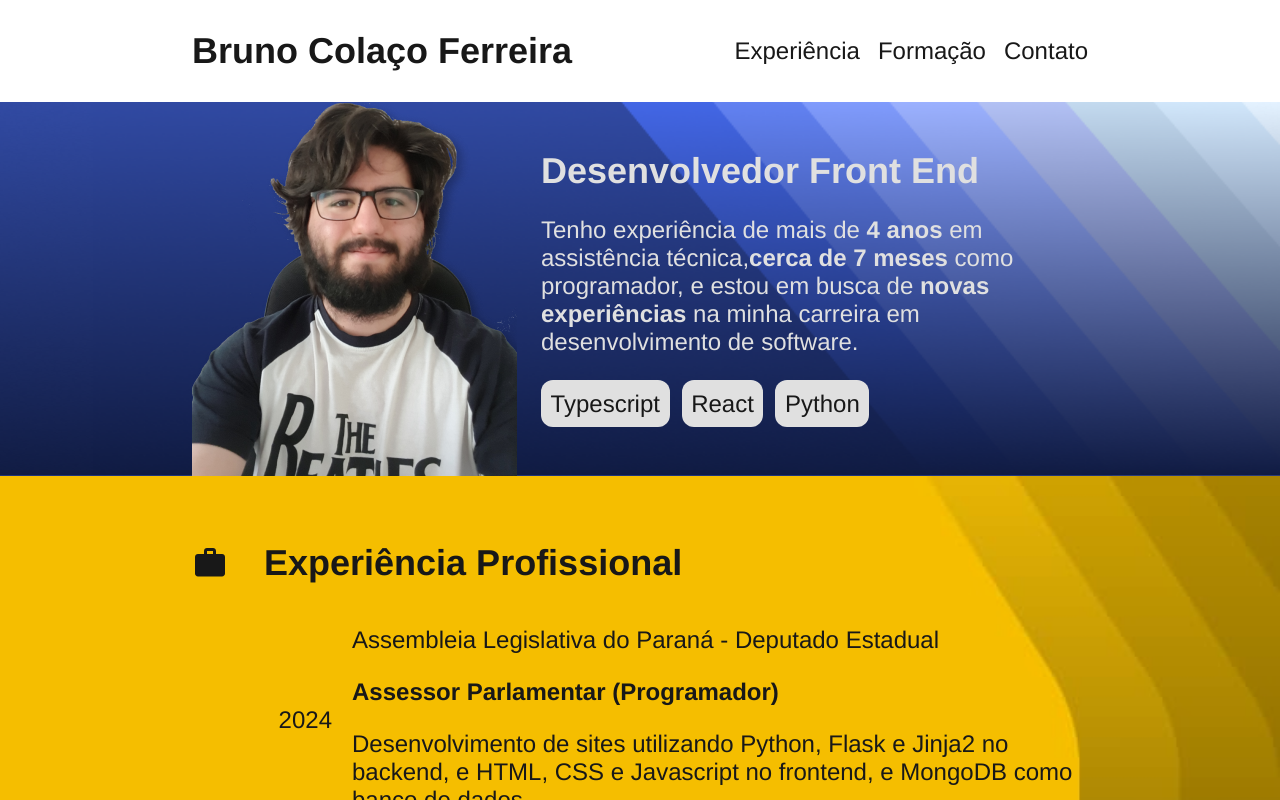
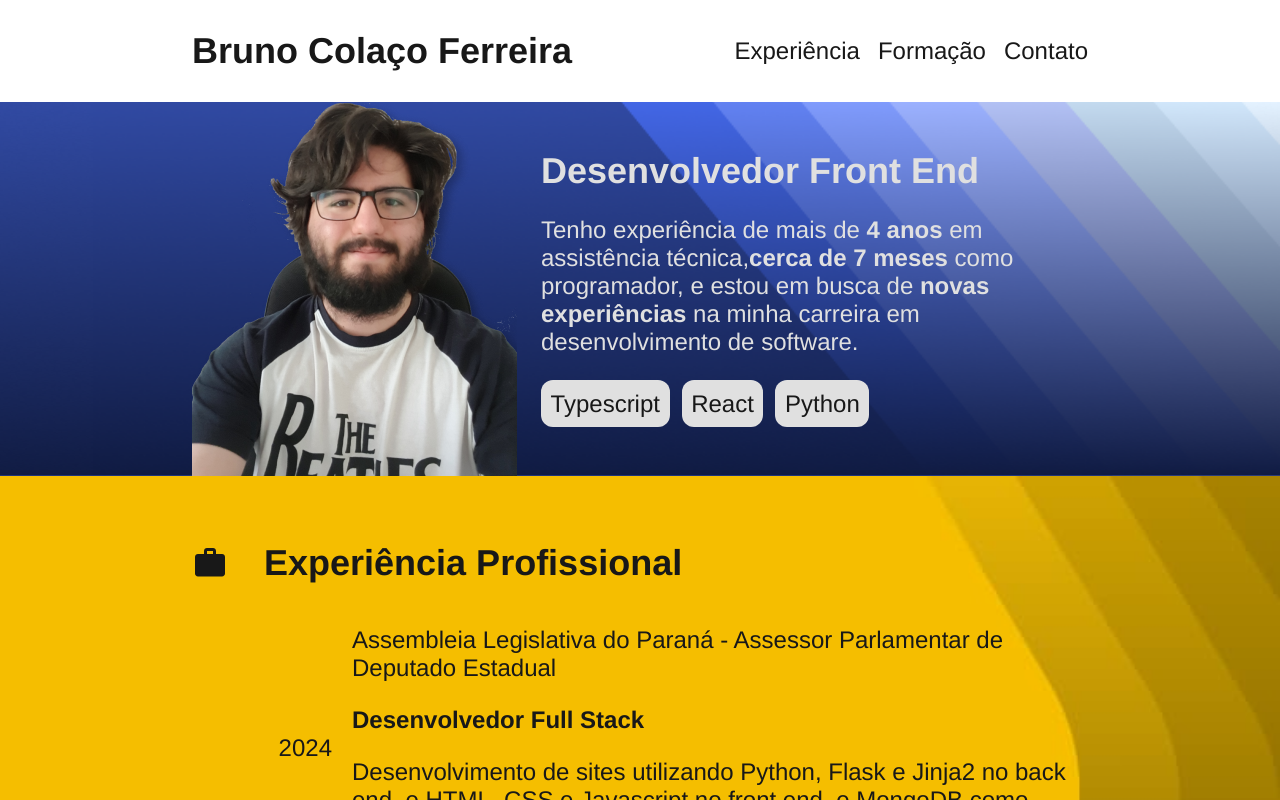
Before and after one commit to bcf513/PaginaPessoal, a React (Vite) app: page / in a window 1280 px wide. Shown: the top 800 px of the page. Built offline with nearby package versions, Linux system fonts and the light colour scheme.

Commit message:
Feat: Atualização de dados

```diff
--- a/src/Pages/Inicial/ExperienciaProfissional.tsx
+++ b/src/Pages/Inicial/ExperienciaProfissional.tsx
@@ -43,9 +43,9 @@ function ExperienciaProfissional() {
         <div className="lista-cursos">
           <Experiencia
             data="2024"
-            funcao="Assessor Parlamentar (Programador)"
-            empresa="Assembleia Legislativa do Paraná - Deputado Estadual"
-            descricao="Desenvolvimento de sites utilizando Python, Flask e Jinja2 no backend, e HTML, CSS e Javascript no frontend, e MongoDB como banco de dados"
+            funcao="Desenvolvedor Full Stack"
+            empresa="Assembleia Legislativa do Paraná - Assessor Parlamentar de Deputado Estadual"
+            descricao="Desenvolvimento de sites utilizando Python, Flask e Jinja2 no back end, e HTML, CSS e Javascript no front end, e MongoDB como banco de dados, junto de uma equipe organizando tarefas com quadro Kanban"
           />
           <div className="divider-container">
             <hr />
```
